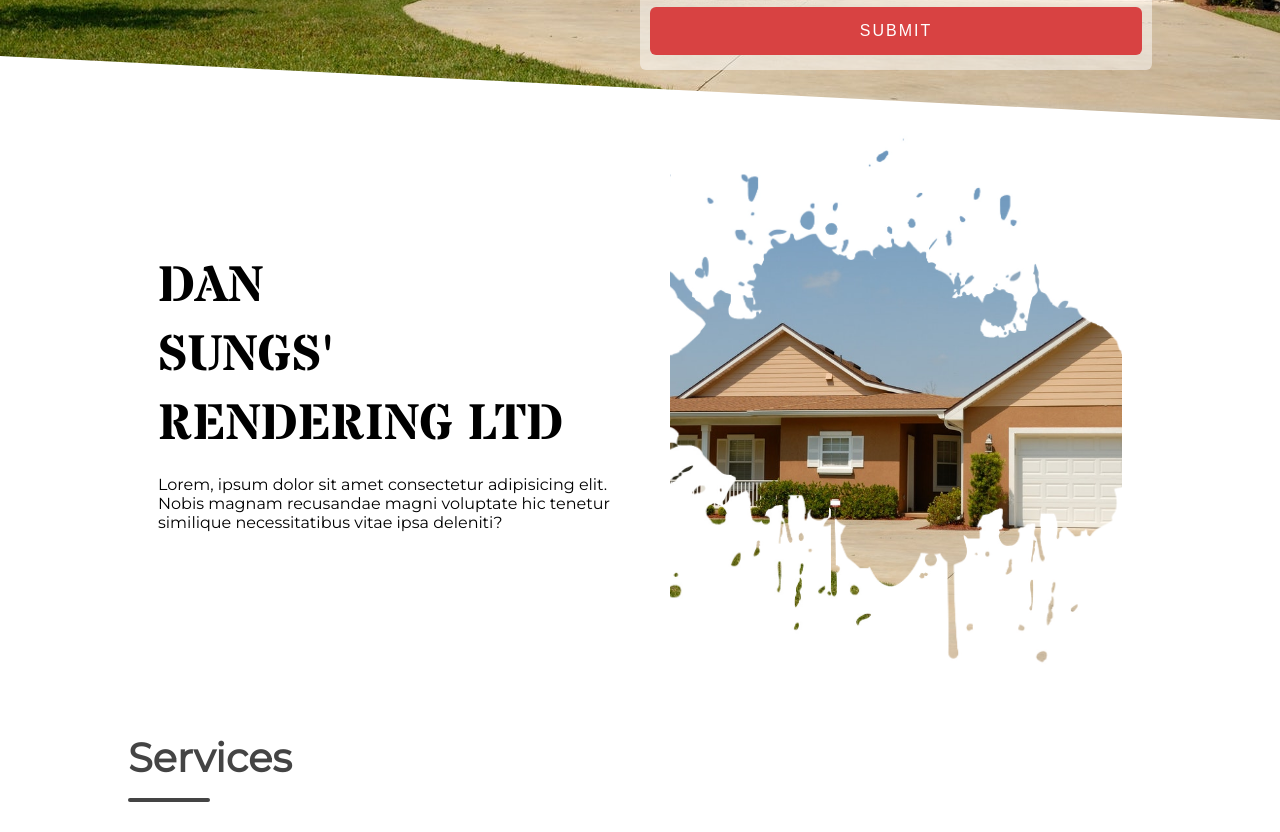
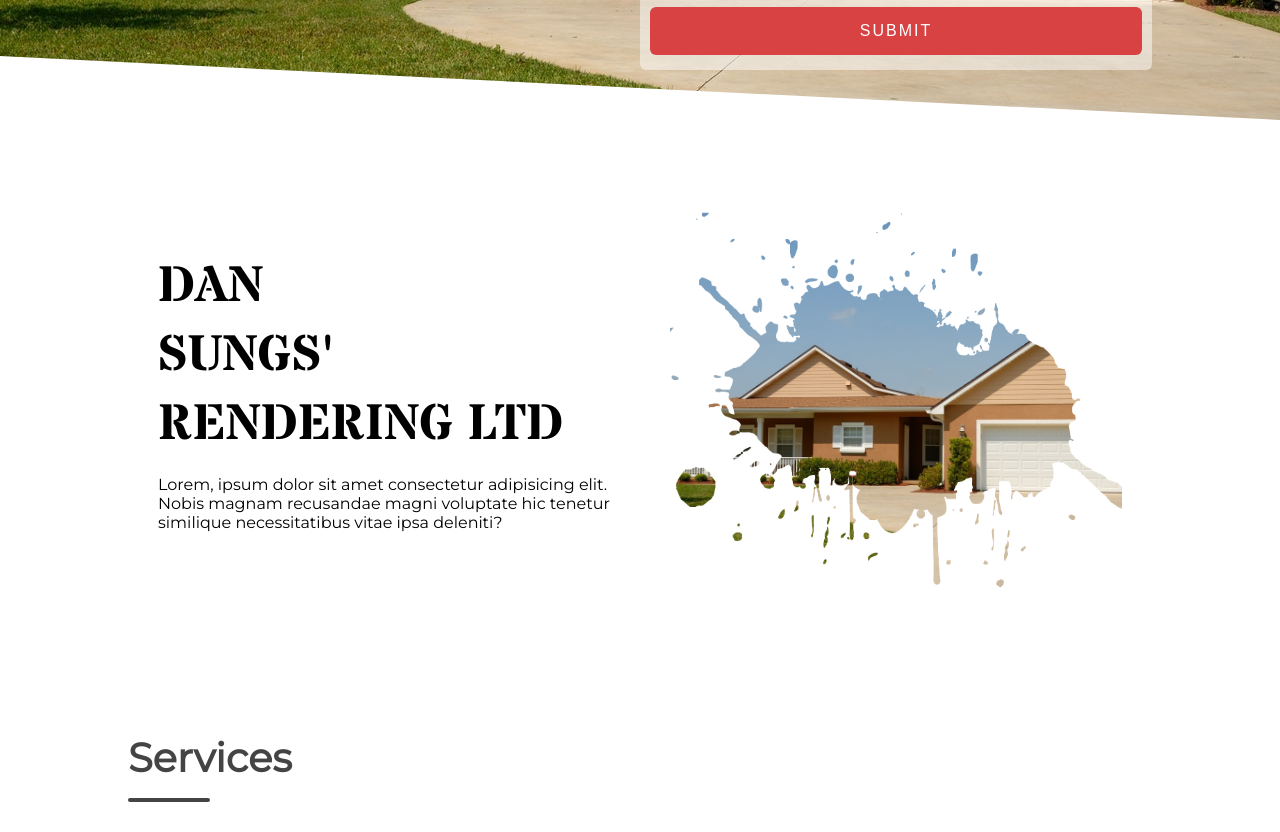
Before and after one commit to muriuki54/davesung, a plain HTML site: page index.html in a window 1280 px wide. Shown: the part 604-1436 px from the top of the page. Drawn offline with nearby package versions, Linux system fonts and the light colour scheme; a web font is replaced by a local one.

Commit message:
css stuff

```diff
--- a/css/style.css
+++ b/css/style.css
@@ -190,7 +190,7 @@ nav .container ul li a {
 #showcase .container > div {
     flex: 1;
     margin: 0px 30px;
-    height: 100%;
+    min-height: 400px;
     display: flex;
     flex-direction: column;
     justify-content: center;
@@ -212,6 +212,8 @@ nav .container ul li a {
 
 .showcase_right {
     position: relative;
+    width: 100%;
+    height: 400px;
 }
 
 .showcase_right_inner_image img,
@@ -448,6 +450,7 @@ footer h5 {
 
     #showcase .container {
         flex-direction: column;
+        height: unset;
     }
 
     #home_contact .contact_form {
```
